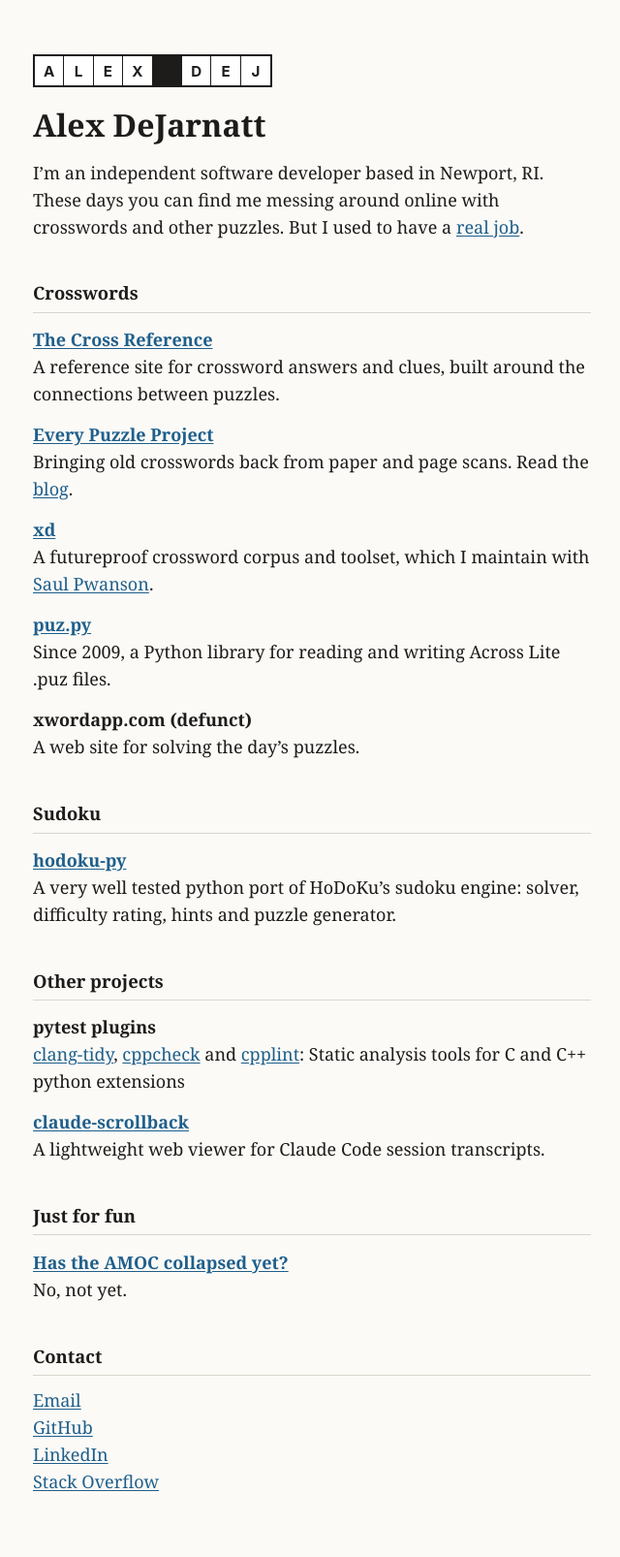
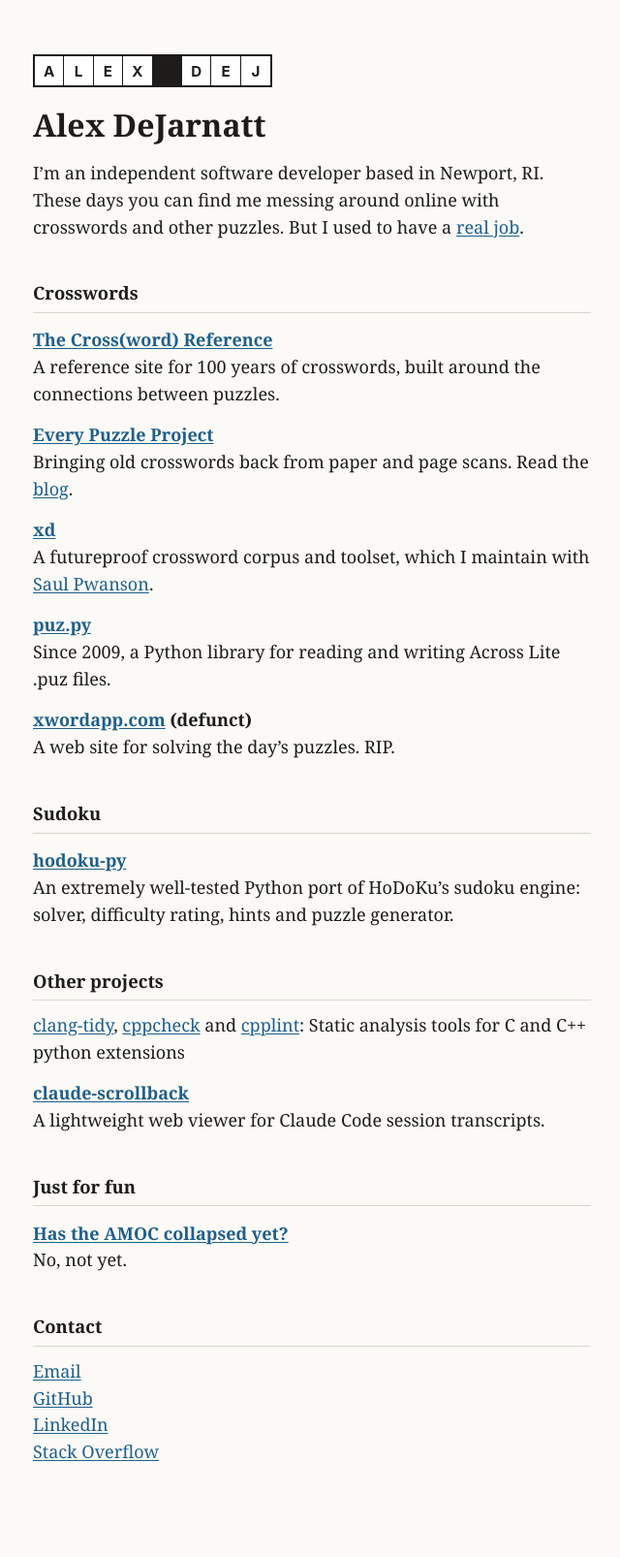
Before and after one commit to alexdej/alexdej.github.io, a Jekyll site: the page built from index.md, in a window 1280 px wide. Shown: the whole page at 97% size, without its empty margins (318-958 px from the left). Built offline with Jekyll 4.4.1, drawn with Linux system fonts in a browser that asks for light colours; after the commit the page ends 1576 px from its top, so only the background shows below that.

Commit message:
Revise project references and descriptions in index.md
Updated project descriptions and links for clarity and accuracy.

```diff
--- a/index.md
+++ b/index.md
@@ -11,8 +11,8 @@ But I used to have a [real job](/resume.html).
 
 ## Crosswords
 
-[The Cross Reference](https://crosswordreference.com)
-: A reference site for crossword answers and clues, built around the connections between puzzles.
+[The Cross(word) Reference](https://crosswordreference.com)
+: A reference site for 100 years of crosswords, built around the connections between puzzles.
 
 [Every Puzzle Project](https://blitz.xwordapp.com/)
 : Bringing old crosswords back from paper and page scans. Read the [blog](https://blitz.xwordapp.com/blog/).
@@ -23,18 +23,17 @@ But I used to have a [real job](/resume.html).
 [puz.py](https://github.com/alexdej/puzpy)
 : Since 2009, a Python library for reading and writing Across Lite .puz files.
 
-xwordapp.com (defunct)
-: A web site for solving the day's puzzles.
+[xwordapp.com](https://xwordapp.com) (defunct)
+: A web site for solving the day's puzzles. RIP.
 
 ## Sudoku
 
 [hodoku-py](https://github.com/alexdej/hodoku-py)
-: A very well tested python port of HoDoKu's sudoku engine: solver, difficulty rating, hints and puzzle generator.
+: An extremely well-tested Python port of HoDoKu's sudoku engine: solver, difficulty rating, hints and puzzle generator.
 
 ## Other projects
 
-pytest plugins
-: [clang-tidy](https://github.com/alexdej/pytest-clang-tidy), [cppcheck](https://github.com/alexdej/pytest-cppcheck) and [cpplint](https://github.com/alexdej/pytest-cpplint):
+[clang-tidy](https://github.com/alexdej/pytest-clang-tidy), [cppcheck](https://github.com/alexdej/pytest-cppcheck) and [cpplint](https://github.com/alexdej/pytest-cpplint):
 Static analysis tools for C and C++ python extensions
 
 [claude-scrollback](https://alexdej.github.io/claude-scrollback/)
```
